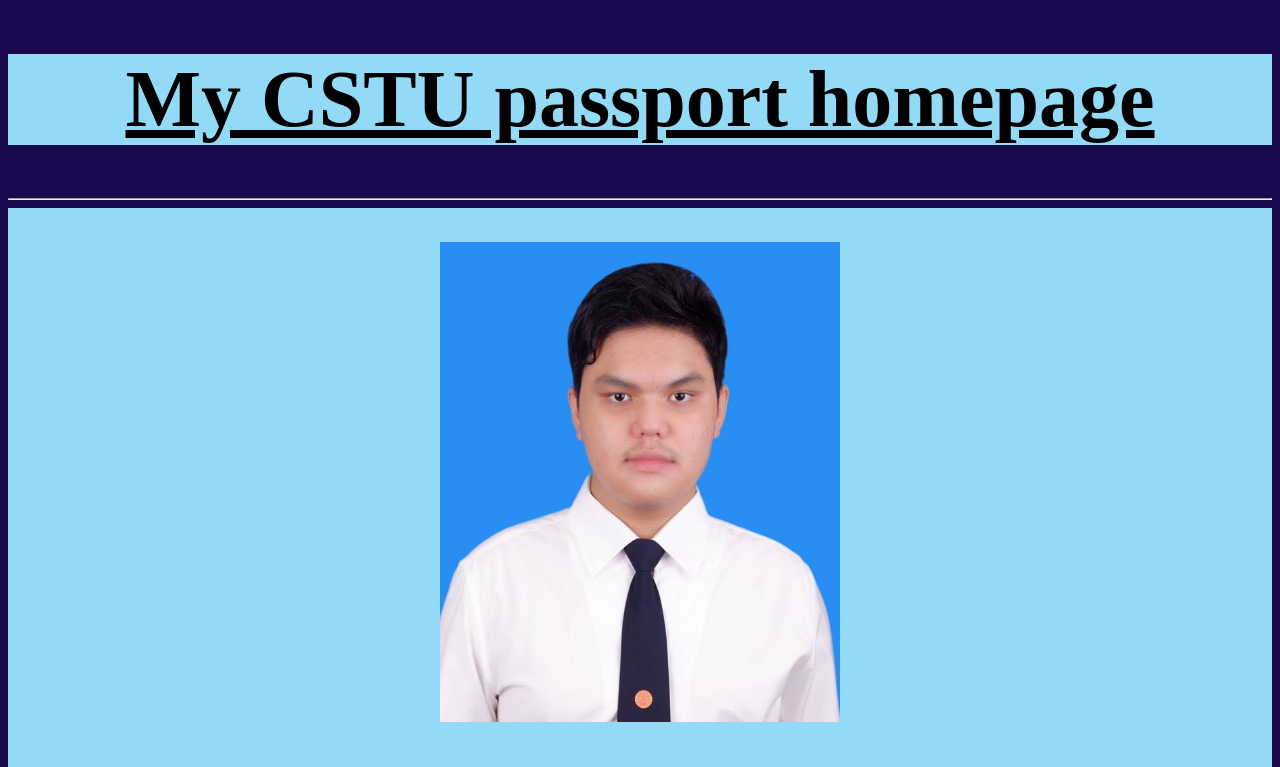
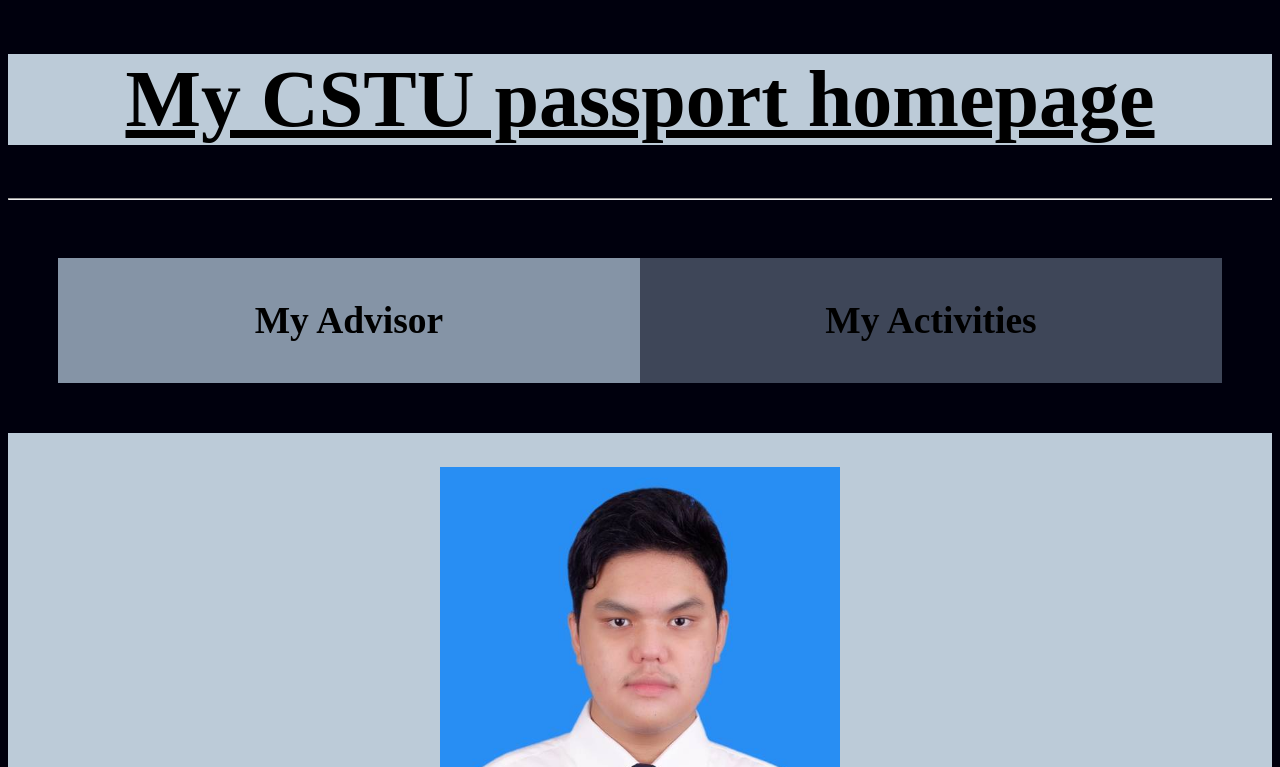
Before and after one commit to Nattsrisuwankul/MyCSTUPassport-6609650327, a plain HTML site: page index.html in a window 1280 px wide. Shown: the top 767 px of the page. Drawn offline with Linux system fonts and the light colour scheme.

Commit message:
Myfirstdesign

```diff
--- a/css/homepage CSS.CSS
+++ b/css/homepage CSS.CSS
@@ -1,11 +1,11 @@
 #background{
-    background-color: rgb(26, 9, 76);
+    background-color: #00000D;
 }
 #para1{
-    background-color: rgb(146, 218, 246);font-size:80px
+    background-color: #bccbd8;font-size:80px
 }
 #para2{
-    background-color: rgb(146, 218, 246); font-size:30px
+    background-color: #bccbd8; font-size:30px
 }
 #para3{
     font-size:28px
--- /dev/null
+++ b/css/homepage Responsive.CSS
@@ -0,0 +1,40 @@
+.flex-container {
+  display: flex;
+  flex-direction: row;
+  font-size: 25px;
+  text-align: center;
+}
+.flex-container a {
+  text-decoration: none;
+  color: black;
+}
+.item-1 {
+  background-color: #8594A6;
+  padding: 10px;
+  flex: 50%;
+}
+
+.item-2 {
+  background-color: #3E4658;
+  padding: 10px;
+  flex: 50%;
+}
+
+@media (max-width: 576px) {
+  .flex-container {
+    flex-direction: column;
+  }
+}
+@media (min-width: 577px) {
+    .flex-container {
+      padding: 0px;
+    }
+    [class*="item-"]{
+        width: 50%
+    }
+}
+@media (min-width: 992px) {
+    .flex-container {
+        padding: 50px;
+      }
+}
--- a/index.html
+++ b/index.html
@@ -5,8 +5,9 @@
         <meta charset="UTF-8">
         <meta name="description" content="เว็บสำหรับแนะนำตัว">
         <meta nate="author" content="ณัฏฐ์ ศรีสุวรรณกุล">
+        <meta name="viewport"content="width=device-width,initial-scale=1.0">
         <link rel="stylesheet" href="css/homepage CSS.CSS">
-
+        <link rel="stylesheet" href="css/homepage Responsive.CSS">
     </head>
 
 
@@ -17,7 +18,15 @@
         </h1>
         <hr>
 
-        <div >
+        <div class="flex-container">
+
+            <div class="flex-item item-1"><a href="html/main advisor/main advisor.html"><CENTER><h2>My Advisor</CENTER></h2></a></div>
+            <div class="flex-item item-2"><a href="html/main activities/main activities.html"><CENTER><h2>My Activities</CENTER></h2></a></div>
+
+        </div>
+
+
+
             <main id="para2">
                 <br>
                 <CENTER><img src="image/Pai.jpg" alt="ณัฏฐ์ ศรีสุวรรณกุล" width="400" height=""></CENTER>
@@ -39,7 +48,7 @@
 
 
 
-        </div>
+
 
 
 
```
Also changed, not shown: html/main activities/main activities.html (+10 -0 lines), html/main advisor/main advisor.html (+10 -0 lines), 1 other file.
